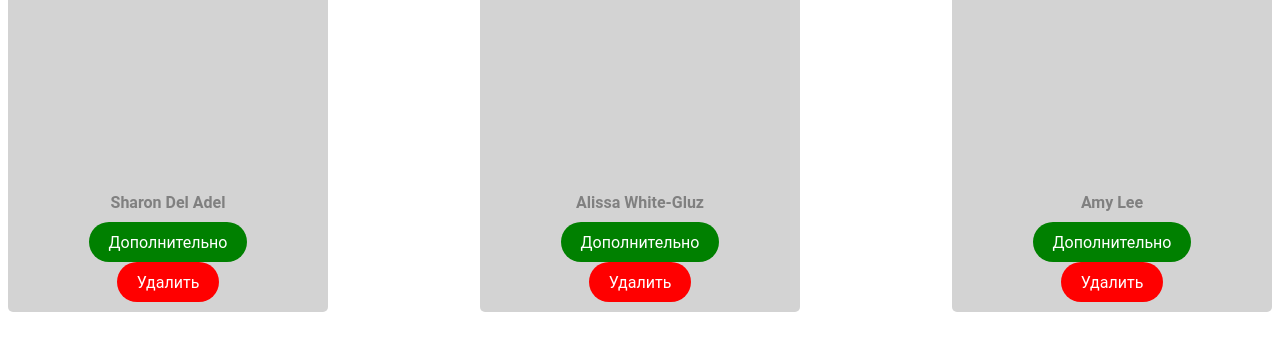
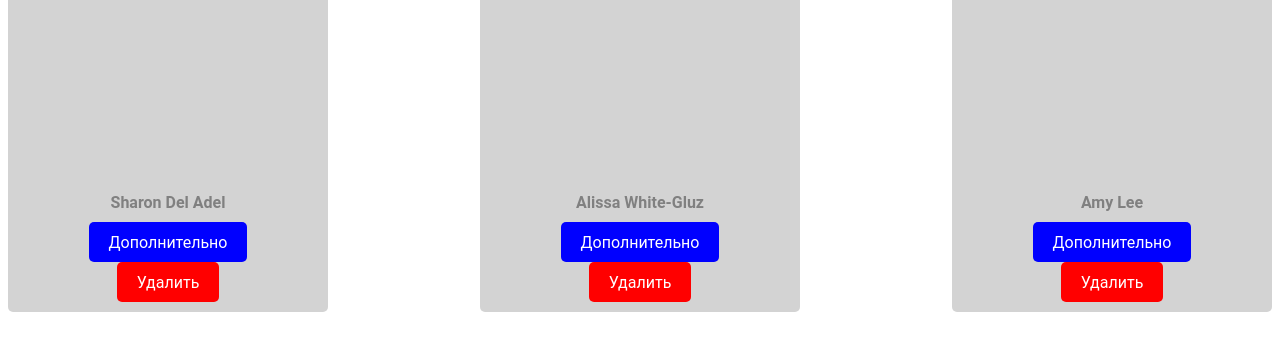
Before and after one commit to FedorenkoVitaliy/js-plugins-practice, a plain HTML site: page index.html in a window 1280 px wide. Shown: the part 318-668 px from the top of the page. Drawn offline with Linux system fonts and the light colour scheme.

Commit message:
refactor(hw): list from arr, additional info about singer

```diff
--- a/css/modal.scss
+++ b/css/modal.scss
@@ -6,20 +6,25 @@
   height: 40px;
   margin: 0 10px;
   padding: 0 20px;
-  border-radius: 20px;
+  border-radius: 5px;
   font-family: Roboto, sans-serif;
   color: white;
   text-decoration: unset;
   background: grey;
+  border: none;
+  cursor: pointer;
 
   &--primary{
+    background: blue;
+  }
+  &--success{
     background: green;
   }
   &--danger{
     background: red;
   }
 }
-.quins{
+.queens{
   display: flex;
   justify-content: space-between;
 }
@@ -104,6 +109,8 @@
       transition: background .2s ease-in;
     }
     &__window{
+      display: flex;
+      flex-direction: column;
       z-index: -1;
       width: 100%;
       max-width: 600px;
@@ -114,12 +121,12 @@
       opacity: 0;
       background: #fff;
       //temp
-      height: 200px;
+      height: fit-content;
     }
     &__header{
       display: flex;
       justify-content: space-between;
-      padding: 5px 10px;
+      padding: 20px;
 
       &-title{
         font-family: sans-serif;
@@ -131,7 +138,7 @@
       }
     }
     &__body{
-      padding: 10px;
+      padding: 0 20px;
       h4{
         margin: 5px 0 10px;
       }
@@ -142,7 +149,8 @@
     &__footer{
       display: flex;
       justify-content: flex-end;
-      padding: 10px;
+      margin-top: 20px;
+      padding: 20px;
 
       button{
         margin: 0.25rem;
--- a/index.html
+++ b/index.html
@@ -13,38 +13,7 @@
 <body>
 <div class="container">
     <h1 class="page-header">Javascript Practice</h1>
-    <!--<div class="quins">
-        <div class="card">
-            <div class="card__img">
-                <img src="https://live.staticflickr.com/3843/14417849149_7a02c0a9f1_b.jpg" alt="">
-            </div>
-            <div class="card__body">
-                <h4 class="card__title">Sharon del Adel</h4>
-                <a href="#" class="btn btn&#45;&#45;primary">Дополнительно</a>
-                <a href="#" class="btn btn&#45;&#45;danger">Удалить</a>
-            </div>
-        </div>
-        <div class="card">
-            <div class="card__img">
-                <img src="https://www.metal-archives.com/images/7/6/5/765_artist.jpg?4555" alt="">
-            </div>
-            <div class="card__body">
-                <h4 class="card__title">Alisa White-Gluz</h4>
-                <a href="#" class="btn btn&#45;&#45;primary">Дополнительно</a>
-                <a href="#" class="btn btn&#45;&#45;danger">Удалить</a>
-            </div>
-        </div>
-        <div class="card">
-            <div class="card__img">
-                <img src="https://i.pinimg.com/originals/e7/b0/5a/e7b05a7aa7e16b9d152d322434e5e370.jpg" alt="">
-            </div>
-            <div class="card__body">
-                <h4 class="card__title">Amy Lee</h4>
-                <a href="#" class="btn btn&#45;&#45;primary">Дополнительно</a>
-                <a href="#" class="btn btn&#45;&#45;danger">Удалить</a>
-            </div>
-        </div>
-    </div>-->
+    <div class="queens" id="queens"></div>
 </div>
 <script src="base.js"></script>
 <script src="plugins/modal.js"></script>
--- a/index.js
+++ b/index.js
@@ -1,95 +1,99 @@
-const modal = $.modal({
-    title: 'Sed Modal',
-    content: `
-        <h4>Modal is working</h4>
-        <p>Molestias nostrum quae reiciendis?</p>
-        <p>Lorem ipsum dolor sit amet.</p>
-    `,
-    maxWidth: '400px',
-    closable: true,
-    footerButtons: [
-        {
-            text: 'Ok',
-            type: 'primary',
-            handler() {
-                console.log('Primary btn clicked');
-                modal.close();
-            }
-        },
-        {
-            text: 'Cancel',
-            type: 'secondary',
-            handler() {
-                console.log('Secondary btn clicked');
-                modal.close();
-            }
-        }
-    ]
-});
-
-const quins = [
+const queens = [
     {
+        id: '1',
         name: 'Sharon Del Adel',
         img: 'https://live.staticflickr.com/3843/14417849149_7a02c0a9f1_b.jpg',
         description: 'Ша́рон ден А́дель — вокалістка та одна з авторів пісень нідерландського симфо-металічного гурту Within Temptation. Поза музичною кар\'єрою керує компанією «FTX»'
     },
     {
+        id: '2',
         name: 'Alissa White-Gluz',
         img: 'https://www.metal-archives.com/images/7/6/5/765_artist.jpg?4555',
         description: 'Аліса Вайт-Глаз — канадська вокалістка та автор-виконавець. Найбільше відома у якості фронтледі шведського мелодійного дез-метал-гурту Arch Enemy та колишньої вокалістки та засновниці канадського метал-гурту the Agonist.'
     },
     {
+        id: '3',
         name: 'Amy Lee',
         img: 'https://i.pinimg.com/originals/e7/b0/5a/e7b05a7aa7e16b9d152d322434e5e370.jpg',
         description: 'Емі Лін Гарцлер — американська співачка і поет-виконавець, солістка і співзасновник рок-гурту «Evanescence». Відоміша як Емі Лі.'
     },
 ];
 
-const createListItem = ({item:{name, img, description}, className}) => {
-    const element = document.createElement('div');
-    const listener = event => {
-        if(!!event.target.dataset.additionalmodal){
-            modal.setContent(`<p>${description}</p>`)
-            modal.open();
-        }
-        if(!!event.target.dataset.removeitem){
-            console.log(event.target);
-        }
-    };
-    element.classList.add(className);
-    element.insertAdjacentHTML('afterbegin', `
+const toHTML = ({id, name, img}) => `
+    <div class="card">
         <div class="card__img">
-            <img src=${img} alt="">
+            <img src=${img} alt={name}>
         </div>
         <div class="card__body">
             <h4 class="card__title">${name}</h4>
-            <a href="#" class="btn btn--primary" data-additionalmodal="additionalModal">
+            <a href="#" class="btn btn--primary" data-btn="additional" data-id=${id}>
                 Дополнительно
             </a>
-            <a href="#" class="btn btn--danger" data-removeitem="removeItem">
+            <a href="#" class="btn btn--danger" data-btn="remove">
                 Удалить
             </a>
         </div>
-    `);
-    element.addEventListener('click', listener);
-    return element;
+    </div>
+`;
+
+const render = () => {
+    const html = queens.map(toHTML).join('');
+    document.querySelector('#queens').innerHTML = html;
+};
+render();
+
+const singerDetailsModal = $.modal({
+    title: 'Singer Description',
+    maxWidth: '400px',
+    closable: true,
+    footerButtons: [
+        {
+            text: 'Закрыть',
+            type: 'danger',
+            handler() {
+                singerDetailsModal.close();
+            }
+        }
+    ]
+});
+const confirmModal = $.modal({
+    title: 'You are shore?',
+    maxWidth: '400px',
+    closable: true,
+    footerButtons: [
+        {
+            text: 'Отменить',
+            type: 'success',
+            handler() {
+                confirmModal.close();
+            }
+        },
+        {
+            text: 'Закрыть',
+            type: 'danger',
+            handler() {
+                confirmModal.close();
+            }
+        }
+    ]
+});
+
+const listener = event => {
+    event.preventDefault();
+    const btnType = event.target.dataset.btn;
+    if(btnType==='additional'){
+        const id = event.target.dataset.id;
+        const queen = queens.find(q => q.id===id);
+        singerDetailsModal.setContent(`
+            <h4>${queen.name}</h4>
+            <p>${queen.description}</p>
+        `);
+        singerDetailsModal.open();
+    }
+    if(btnType==='remove'){
+        confirmModal.setContent(`<p>Вы действительно хотите удалить данную карточку?</p>`)
+        confirmModal.open();
+    }
 };
 
-const createList = ({className, listItems}) => {
-    const list = document.createElement('div');
-    list.classList.add(className);
-    listItems.forEach((item) => {
-        list.appendChild(createListItem({
-            item,
-            className: 'card'
-        }));
-    });
-    return list
-};
-
-const cardList = createList({
-    className: 'quins',
-    listItems: quins
-});
-
-cardList.appendAfter(document.querySelector('.page-header'));
+document.addEventListener('click', listener);
--- a/plugins/modal.js
+++ b/plugins/modal.js
@@ -10,7 +10,7 @@ function _createModalFooter(buttons = []) {
             const $btn = document.createElement('button');
             $btn.textContent = btn.text;
             $btn.classList.add('btn');
-            $btn.classList.add(`btn-${btn.type || 'secondary'}`);
+            $btn.classList.add(`btn--${btn.type || ''}`);
             $btn.onclick= btn.handler || function(){};
             footer.appendChild($btn);
         });
```
Also changed, not shown: css/modal.css, 1 other file.
